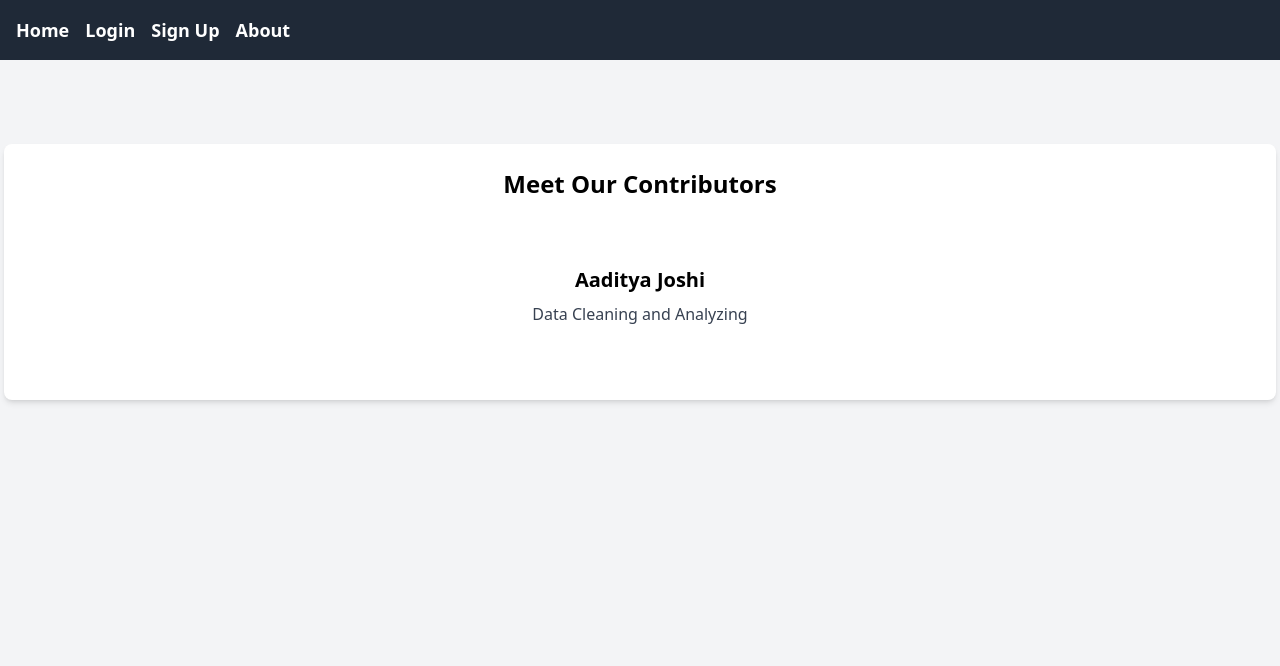
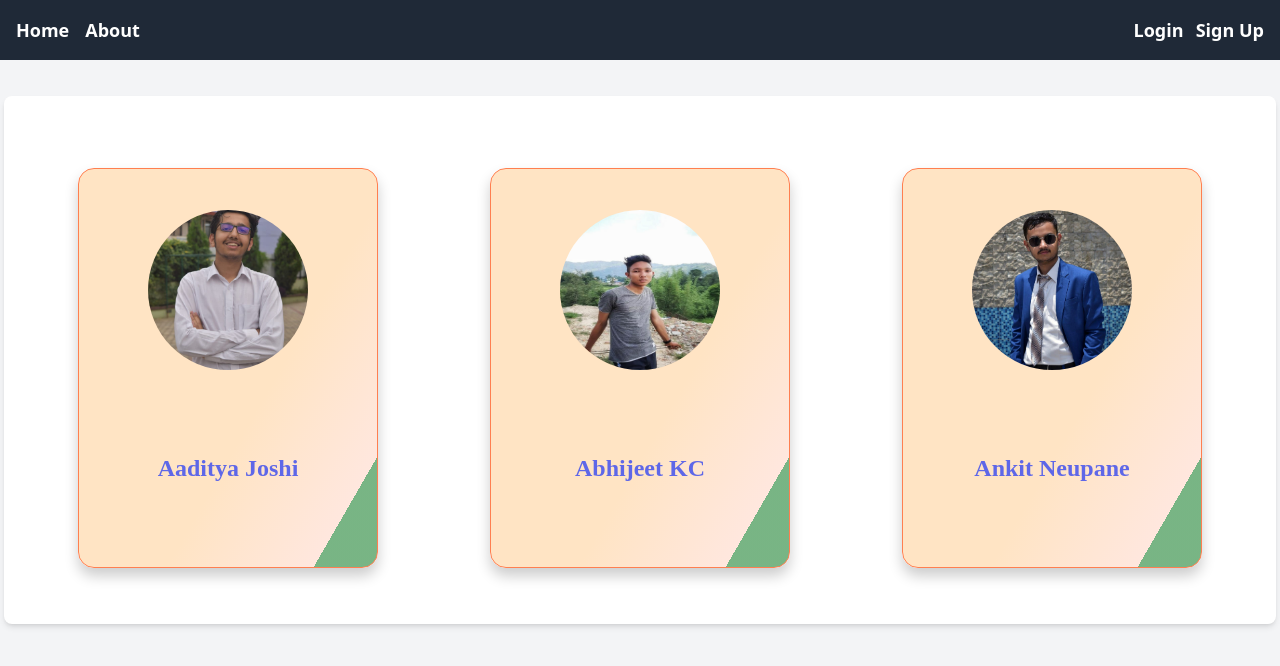
Before and after one commit to AnkitNeupane007/movie_viz, a Flask app: page /about in a window 1280 px wide. Shown: the top 666 px of the page. Run offline with Flask 3, Linux system fonts and the light colour scheme; some libraries are stand-ins or nearby versions.

Commit message:
photos ez

```diff
--- a/movies_site/admin.py
+++ b/movies_site/admin.py
@@ -8,4 +8,4 @@ admin = Blueprint('admin', __name__)
 @admin.route('/')
 @role_required('admin')
 def admin_dashboard():
-    return render_template('<p>This is admin</>')
+    return render_template('<p>This is admin</p>')
--- a/movies_site/static/css/about.css
+++ b/movies_site/static/css/about.css
@@ -1,30 +1,141 @@
-/* Slide-in and slide-out animations */
-@keyframes slideIn {
-    from {
-      transform: translateX(100%);
-      opacity: 0;
+/* Card container */
+#about {
+	padding: 2rem;
 }
-    to {
-      transform: translateX(0);
-      opacity: 1;
+
+/* Flex container to hold the cards */
+.card-container {
+	display: flex;
+	flex-wrap: wrap;
+	justify-content: center;
+	gap: 16px; /* Adds spacing between cards */
+}
+
+/* Base styles for flip-card */
+.flip-card {
+	background-color: transparent;
+	width: 300px;
+	height: 400px;
+	perspective: 1000px;
+	font-family: sans-serif;
+}
+
+/* Flip-card content styles */
+.flip-card-inner {
+	position: relative;
+	width: 100%;
+	height: 100%;
+	text-align: center;
+	transition: transform 0.8s;
+	transform-style: preserve-3d;
+}
+
+.flip-card:hover .flip-card-inner {
+	transform: rotateY(180deg);
+}
+
+.flip-card-front,
+.flip-card-back {
+	box-shadow: 0 8px 14px 0 rgba(0, 0, 0, 0.2);
+	position: absolute;
+	display: flex;
+	flex-direction: column;
+	justify-content: center;
+	width: 100%;
+	height: 100%;
+	-webkit-backface-visibility: hidden;
+	backface-visibility: hidden;
+	border: 1px solid coral;
+	border-radius: 1rem;
+}
+
+.flip-card-front {
+	background: linear-gradient(
+		120deg,
+		bisque 60%,
+		rgb(255, 231, 222) 88%,
+		rgb(255, 211, 195) 40%,
+		rgba(32, 132, 52, 0.603) 48%
+	);
+	color: rgb(94, 103, 232);
+}
+
+.flip-card-back {
+	background: linear-gradient(
+		120deg,
+		rgb(255, 174, 145) 30%,
+		coral 88%,
+		bisque 40%,
+		rgb(255, 185, 160) 78%
+	);
+	color: white;
+	transform: rotateY(180deg);
+}
+
+/* Title styling */
+.title {
+	font-size: 1.5em;
+	font-weight: 900;
+	text-align: center;
+	margin: 0;
+}
+
+/* Typography */
+p {
+	font-family: "Playfair Display", serif;
+	font-weight: 900;
+}
+
+/* Responsive Styling */
+@media (max-width: 1200px) {
+	.flip-card {
+		width: 270px;
+		height: 360px;
 	}
 }
 
-  @keyframes slideOut {
-    from {
-      transform: translateX(0);
-      opacity: 1;
+@media (max-width: 1024px) {
+	.flip-card {
+		width: 230px;
+		height: 320px;
 	}
-    to {
-      transform: translateX(-100%);
-      opacity: 0;
+
+	.card-container {
+		gap: 8px; /* Reduce space between cards on smaller screens */
 	}
 }
 
-  .slide-in {
-    animation: slideIn 1s ease forwards;
+@media (max-width: 768px) {
+	.flip-card {
+		width: 200px;
+		height: 280px;
 	}
 
-  .slide-out {
-    animation: slideOut 1s ease forwards;
+	.card-container {
+		gap: 4px;
 	}
+
+	.title {
+		font-size: 1.2em;
+	}
+}
+
+@media (max-width: 480px) {
+	.flip-card {
+		width: 180px;
+		height: 250px;
+	}
+
+	.card-container {
+		gap: 4px;
+	}
+
+	.title {
+		font-size: 1em;
+	}
+
+	.flip-card-front img {
+		width: 50%;
+		height: auto;
+	}
+}
--- a/movies_site/static/js/about.js
+++ /dev/null
@@ -1,31 +0,0 @@
-const contributors = [
-    { name: "Aaditya Joshi", contribution: "Data Cleaning and Analyzing" },
-    { name: "Abhijeet KC", contribution: "Designed the UI and animations, Developed the backend system." },
-    { name: "Ankit Neupane", contribution: "Integrated database and APIs." }
-];
-
-let currentIndex = 0;
-const contributorContainer = document.getElementById("contributor");
-
-function showContributor(index) {
-    const contributorElement = document.createElement("div");
-    contributorElement.className = "slide-in text-center";
-    contributorElement.innerHTML = `
-        <h3 class="text-xl font-semibold">${contributors[index].name}</h3>
-        <p class="text-gray-700 mt-2">${contributors[index].contribution}</p>
-    `;
-    contributorContainer.appendChild(contributorElement);
-
-    setTimeout(() => {
-        if (contributorContainer.children.length > 1) {
-            contributorContainer.children[0].classList.add("slide-out");
-            setTimeout(() => contributorContainer.children[0].remove(), 1000);
-        }
-    }, 2000);
-}
-
-showContributor(currentIndex);
-setInterval(() => {
-    currentIndex = (currentIndex + 1) % contributors.length;
-    showContributor(currentIndex);
-}, 4000);
--- a/movies_site/templates/about.html
+++ b/movies_site/templates/about.html
@@ -1,21 +1,63 @@
 {% extends "base.html" %} {% block title %}About Page{% endblock %} {% block
 content %}
-
-<section
-	id="about"
-	class="container mx-auto mt-12 p-6 bg-white shadow-md rounded-lg"
->
-	<h2 class="text-2xl font-bold mb-4 text-center">Meet Our Contributors</h2>
-	<div class="relative overflow-hidden h-40">
-		<div
-			id="contributor"
-			class="absolute inset-0 flex items-center justify-center"
-		>
-			<!-- Contributor details will be dynamically injected -->
+<section id="about" class="container mx-auto p-2 bg-white shadow-md rounded-lg">
+	<div class="card-container flex flex-wrap justify-center p-6">
+		<div class="card-item pt-4">
+			<div class="flip-card">
+				<div class="flip-card-inner">
+					<div class="flip-card-front">
+						<img
+							class="rounded-full h-40 w-40 mx-auto mb-20"
+							src="{{ url_for('static', filename='images/aaditya.png') }}"
+							alt="Aaditya Joshi"
+						/>
+						<p class="title mb-10">Aaditya Joshi</p>
+					</div>
+					<div class="flip-card-back">
+						<p class="title">BACK</p>
+						<p>Leave Me</p>
+					</div>
+				</div>
+			</div>
+		</div>
+		<div class="card-item mx-24 pt-4">
+			<div class="flip-card">
+				<div class="flip-card-inner">
+					<div class="flip-card-front">
+						<img
+							class="rounded-full h-40 w-40 mx-auto mb-20"
+							src="{{ url_for('static', filename='images/abhijeet.png') }}"
+							alt="Abhijeet KC"
+						/>
+						<p class="title mb-10">Abhijeet KC</p>
+					</div>
+					<div class="flip-card-back">
+						<p class="title">BACK</p>
+						<p>Leave Me</p>
+					</div>
+				</div>
+			</div>
+		</div>
+		<div class="card-item pt-4">
+			<div class="flip-card">
+				<div class="flip-card-inner">
+					<div class="flip-card-front">
+						<img
+							class="rounded-full h-40 w-40 mx-auto mb-20"
+							src="{{ url_for('static', filename='images/ankit.png') }}"
+							alt="Ankit Neupane"
+						/>
+						<p class="title mb-10">Ankit Neupane</p>
+					</div>
+					<div class="flip-card-back">
+						<p class="title">BACK</p>
+						<p>Leave Me</p>
+					</div>
+				</div>
+			</div>
 		</div>
 	</div>
 </section>
-
 {% endblock %} {% block scripts %}
 <script src="{{ url_for('static', filename='js/about.js') }}"></script>
 {% endblock %} {% block styles %}
--- a/movies_site/templates/base.html
+++ b/movies_site/templates/base.html
@@ -36,20 +36,6 @@
 						>Dashboard</a
 					>
 					{% endif %}
-
-
-					{% else %}
-					<!-- Show Login and Sign Up links if not logged in -->
-					<a
-						href="{{ url_for('auth.login_user') }}"
-						class="text-lg font-semibold hover:text-gray-400"
-						>Login</a
-					>
-					<a
-						href="{{ url_for('auth.signup_user') }}"
-						class="text-lg font-semibold hover:text-gray-400"
-						>Sign Up</a
-					>
 					{% endif %}
 					<a
 						href="{{ url_for('views.about') }}"
@@ -65,7 +51,20 @@
 						class="text-lg font-semibold hover:text-gray-400"
 						>Log Out</a
 					>
+					{% else %}
+					<!-- Show Login and Sign Up links if not logged in -->
+					<a
+						href="{{ url_for('auth.login_user') }}"
+						class="text-lg font-semibold hover:text-gray-400 px-2"
+						>Login</a
+					>
+					<a
+						href="{{ url_for('auth.signup_user') }}"
+						class="text-lg font-semibold hover:text-gray-400"
+						>Sign Up</a
+					>
 					{% endif %}
+
 				</div>
 			</div>
 		</header>
@@ -123,14 +122,20 @@
 		{% endif %} {% endfor %} {% endif %} {% endwith %}
 
 		<!-- Main Content -->
-		<div class="container mx-auto mt-8 p-1">
+		<div class="flex mx-auto mt-8 p-1">
 			{% block content %}
-			<main class="container mx-auto mt-8 p-4">
+			<main class="container mx-auto mt-8 p-2">
 				<h1 class="text-2xl font-bold text-center mb-4">Search Movies</h1>
 				<div class="flex justify-center mb-8">
-				  <div class="relative w-full max-w-md">
+					<form
+					action="{{ url_for('views.search_movie') }}"
+					method="POST"
+					class="relative w-full max-w-md"
+				>
 					<input
 					  type="text"
+					  id="movie"
+					  name="movie"
 					  placeholder="Search for a movie..."
 					  class="w-full border border-gray-300 rounded-lg p-3 pl-10 focus:ring-2 focus:ring-blue-400 focus:outline-none"
 					/>
@@ -146,12 +151,41 @@
 					  class="absolute right-3 top-1/2 transform -translate-y-1/2 text-gray-400">
 					  ⚙️
 					</button>
-				  </div>
+				</form>
 				</div>
-			{% endblock %}
-		</div>
+
+
+
+
+				{% if information %}
+				<div class="card justify-center mx-auto">
+					<div class="content">
+						<p><strong>Title:</strong> {{ information[0] }}</p>
+						<p><strong>Tagline:</strong> {{ information[3] }}</p>
+						<p><strong>Genre:</strong> {{ information[11] }}</p>
+						<p><strong>Cast:</strong> {{ information[12] }}</p>
+						<p><strong>Director:</strong> {{ information[8] }}</p>
+						<p><strong>Release Date:</strong> {{ information[1] }}</p>
+						<p><strong>Runtime:</strong> {{ information[2] }} minutes</p>
+						<p><strong>Overview:</strong> {{ information[4] }}</p>
+						<p><strong>Budget:</strong> ${{ information[5] }}</p>
+						<p><strong>Revenue:</strong> ${{ information[6] }}</p>
+						<p><strong>Original Language:</strong> {{ information[7] }}</p>
+						<p><strong>Production Companies:</strong> {{ information[9] }}</p>
+						<p><strong>Rating:</strong> {{ information[10] }}</p>
+					</div>
+				</div>
+				{% endif %}
+
+
+
+						{% endblock %}
+					</div>
 
 		<!-- Page-Specific Scripts -->
-		{% block scripts %}{% endblock %}
+		{% block scripts %}<link
+		rel="stylesheet"
+		href="{{ url_for('static', filename='css/search.css') }}"
+	/>{% endblock %}
 	</body>
 </html>
--- a/movies_site/templates/signup.html
+++ b/movies_site/templates/signup.html
@@ -1,7 +1,7 @@
 {% extends "base.html" %} {% block title %}Sign Up{% endblock %} {% block
 content %}
 
-<div class="flex justify-center min-h-screen bg-gray-100">
+<div class="flex justify-center min-h-screen bg-gray-100 mx-auto w-[90%]">
 	<div class="bg-white shadow-md rounded-lg p-8 max-w-md w-full">
 		<h1 class="text-2xl font-bold text-center mb-6">Sign Up</h1>
 		<form
--- a/movies_site/views.py
+++ b/movies_site/views.py
@@ -1,5 +1,6 @@
-from flask import Blueprint, jsonify, render_template, request
+from flask import Blueprint, jsonify, render_template, request, redirect, url_for, flash
 import sqlite3
+from .db import *
 
 views = Blueprint('views', __name__)
 
@@ -10,3 +11,20 @@ def home():
 @views.route('/about')
 def about():
     return render_template('about.html')
+
+@views.route('/search', methods=['GET', 'POST'])
+def search_movie():
+
+    if request.method == 'POST':
+        movie = request.form.get('movie')
+
+        if check_movie(movie):
+            movie_id = check_movie(movie)[0]
+            movie_information = display_movie(movie_id)[0]
+
+            return render_template('base.html', information=movie_information)
+        else:
+            flash('Movie not found', category='error')
+            return redirect(url_for('views.home'))
+
+    return redirect(url_for('views.home'))
```
Also changed, not shown: movies_site/auth.py (+1 -8 lines), movies_site/db.py (+84 -0 lines), movies_site/reviewer.py (+18 -0 lines), movies_site/static/css/search.css (added, +128 -0 lines), movies_site/templates/login.html (+2 -15 lines), movies_site/templates/reviewer.html (+46 -2 lines), movies_site/static/images/aaditya.png (added), movies_site/static/images/abhijeet.png (added), movies_site/static/images/ankit.png (added). Lines whose indentation alone changed are shown as unchanged.
